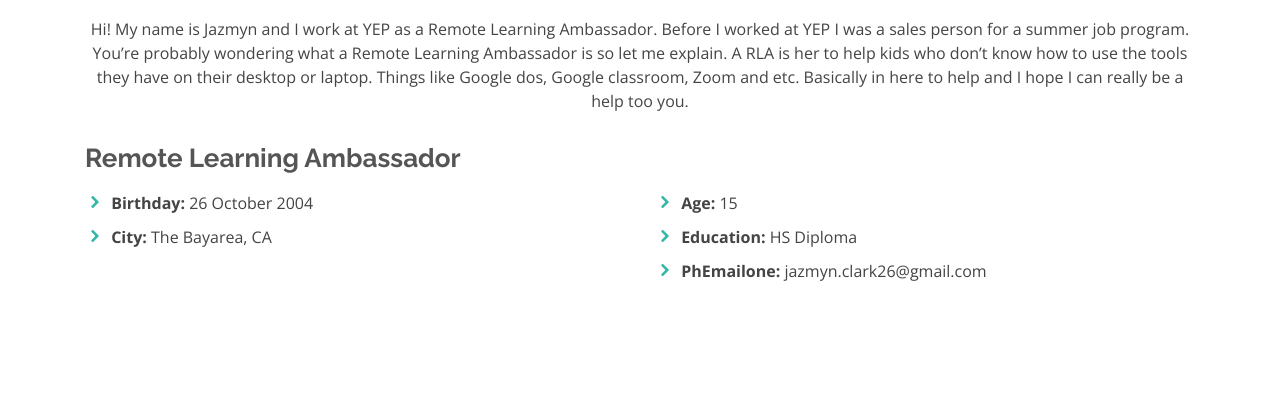
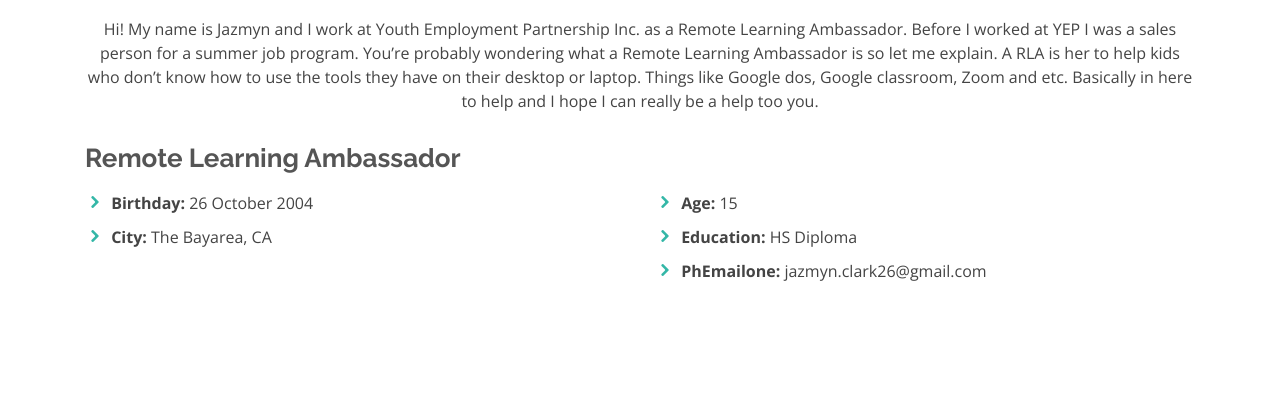
Before and after one commit to jazzyphay/jazzyphay.github.io, a plain HTML site: page about.html in a window 1280 px wide. Shown: the part 171-578 px from the top of the page. Drawn offline with nearby package versions, Linux system fonts and the light colour scheme.

Commit message:
Update about.html

```diff
--- a/about.html
+++ b/about.html
@@ -69,7 +69,7 @@
 
         <div class="section-title">
           <h2>About</h2>
-          <p> Hi! My name is Jazmyn and I work at YEP as a Remote Learning Ambassador. Before I worked at YEP I was a sales person for a summer job program. You’re probably wondering what a Remote Learning Ambassador is so let me explain. A RLA is her to help kids who don’t know how to use the tools they have on their desktop or laptop. Things like Google dos, Google classroom, Zoom and etc. Basically in here to help and I hope I can really be a help too you.</p>
+          <p> Hi! My name is Jazmyn and I work at Youth Employment Partnership Inc. as a Remote Learning Ambassador. Before I worked at YEP I was a sales person for a summer job program. You’re probably wondering what a Remote Learning Ambassador is so let me explain. A RLA is her to help kids who don’t know how to use the tools they have on their desktop or laptop. Things like Google dos, Google classroom, Zoom and etc. Basically in here to help and I hope I can really be a help too you.</p>
         </div>
 
         <div class="row">
```
